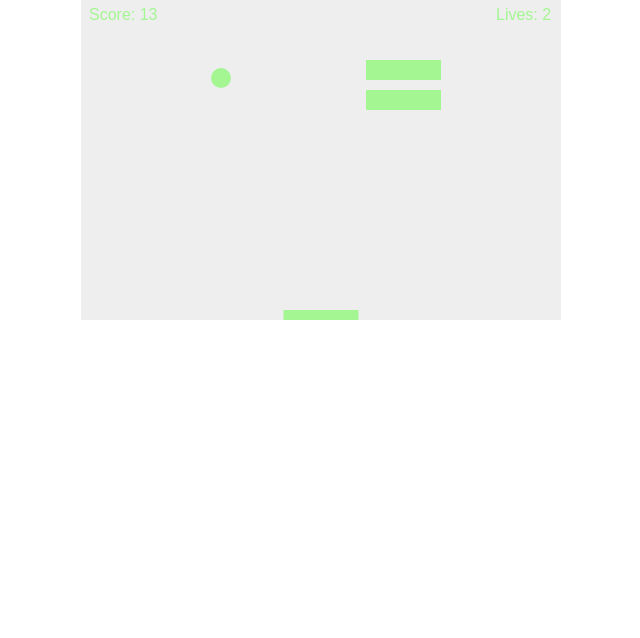
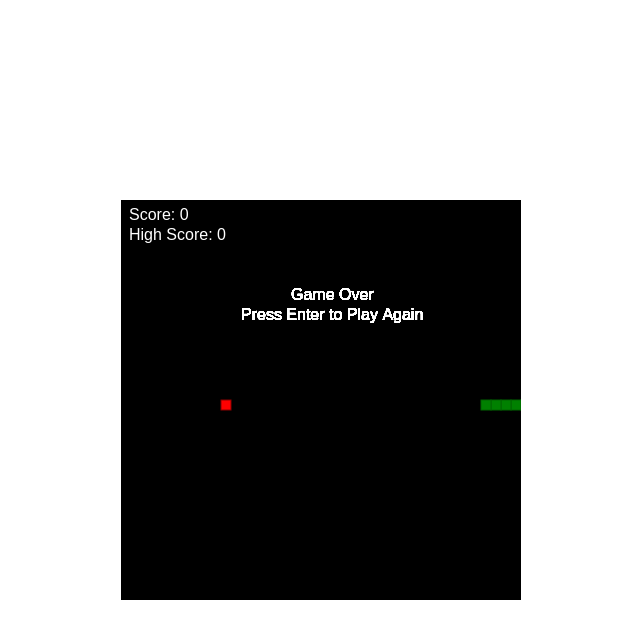
Before and after one commit to mattiaskvist/mattiaskvist.github.io, a plain HTML site: page index.html in a window 1280 px wide. Shown: the whole page, without its empty margins (319-959 px from the left). Drawn offline with Linux system fonts and the light colour scheme.

Commit message:
Change to snake game

```diff
--- a/index.html
+++ b/index.html
@@ -1,209 +1,27 @@
-<!doctype html>
-<html lang="en-US">
-  <head>
-    <meta charset="utf-8" />
-    <title>Brick Breaker</title>
-    <style>
-      * {
-        padding: 0;
-        margin: 0;
-      }
-      canvas {
-        background: #eee;
-        display: block;
-        margin: 0 auto;
-      }
-    </style>
-  </head>
-  <body>
-    <canvas id="myCanvas" width="480" height="320"></canvas>
+<!DOCTYPE html>
+<html lang="en">
 
-    <script>
-      // JavaScript code goes here
-    var canvas = document.getElementById("myCanvas");
-    var ctx = canvas.getContext("2d");
-    var ballRadius = 10;
-    var x = canvas.width/2;
-    var y = canvas.height-30;
-    var dx = 4;
-    var dy = -4;
-    var paddleHeight = 10;
-    var paddleWidth = 75;
-    var paddleX = (canvas.width-paddleWidth)/2;
-    var rightPressed = false;
-    var leftPressed = false;
-    var ballColor = "0095DD"
-    var score = 0;
-    var lives = 3;
+<head>
+    <title>Snake Game</title>
+    <meta charset="utf-8">
+    <meta name="viewport" content="width=device-width, initial-scale=1.0">
+</head>
 
-    var brickRowCount = 3;
-    var brickColumnCount = 5;
-    var brickWidth = 75;
-    var brickHeight = 20;
-    var brickPadding = 10;
-    var brickOffsetTop = 30;
-    var brickOffsetLeft = 30;
+<body>
+    <div style="touch-action: none;" id="snakediv">
+        <canvas id="snakeboard" width="400" height="400"></canvas>
+    </div>
+</body>
 
-    var bricks = [];
-    for (var c = 0; c < brickColumnCount; c++) {
-        bricks[c] = [];
-        for (var r = 0; r < brickRowCount; r++) {
-            bricks[c][r] = { x: 0, y: 0, status: 1 };
-        }
+<script src="snake.js"></script>
+<style>
+    #snakeboard {
+        position: absolute;
+
+        top: 50%;
+        left: 50%;
+        transform: translate(-50%, -50%);
     }
+</style>
 
-    document.addEventListener("keydown", keyDownHandler, false);
-    document.addEventListener("keyup", keyUpHandler, false);
-    document.addEventListener("mousemove", mouseMoveHandler, false);
-    document.addEventListener("touchstart", touchHandler);
-    document.addEventListener("touchmove", touchHandler);
-
-    function touchHandler(e){
-        if (e.touches) {
-            var relativeX = e.touches[0].pageX - canvas.offsetLeft;
-            if (relativeX > paddleWidth / 2 && relativeX < canvas.width - paddleWidth / 2) {
-                paddleX = relativeX - paddleWidth / 2;
-            }
-            e.preventDefault();
-            e.stopPropagation();
-        }
-    }
-    function mouseMoveHandler(e) {
-        var relativeX = e.clientX - canvas.offsetLeft;
-        if (relativeX > paddleWidth / 2 && relativeX < canvas.width - paddleWidth / 2) {
-            paddleX = relativeX - paddleWidth / 2;
-        }
-    }
-    function keyDownHandler(e) {
-        if(e.key == "Right" || e.key == "ArrowRight") {
-            rightPressed = true;
-        }
-        else if(e.key == "Left" || e.key == "ArrowLeft") {
-            leftPressed = true;
-        }
-    }
-
-    function keyUpHandler(e) {
-        if(e.key == "Right" || e.key == "ArrowRight") {
-            rightPressed = false;
-        }
-        else if(e.key == "Left" || e.key == "ArrowLeft") {
-            leftPressed = false;
-        }
-    }
-
-    function collisionDetection() {
-        for (var c = 0; c < brickColumnCount; c++) {
-            for (var r = 0; r < brickRowCount; r++) {
-                var b = bricks[c][r];
-                if (b.status === 1) {
-                    if (x > b.x &&
-                        x < b.x + brickWidth &&
-                        y > b.y &&
-                        y < b.y + brickHeight
-                    ) {
-                        dy = -dy
-                        ballColor = "#" + Math.floor(Math.random()*16777215).toString(16);
-                        b.status = 0;
-                        score++;
-                        if (score === brickColumnCount * brickRowCount) {
-                            alert("YOU WIN, CONGRATULATIONS!")
-                            document.location.reload();
-                        }
-
-                    }
-                }
-            }
-        }
-    }
-    function drawScore() {
-        ctx.font = "16px Arial";
-        ctx.fillStyle = ballColor;
-        ctx.fillText(`Score: ${score}`, 8, 20);
-    }
-    function drawLives() {
-        ctx.font = "16px Arial";
-        ctx.fillStyle = ballColor;
-        ctx.fillText(`Lives: ${lives}`, canvas.width - 65, 20);
-    }
-    function drawBall() {
-        ctx.beginPath();
-        ctx.arc(x, y, ballRadius, 0, Math.PI*2);
-        ctx.fillStyle = ballColor;
-        ctx.fill();
-        ctx.closePath();
-    }
-    function drawPaddle() {
-        ctx.beginPath();
-        ctx.rect(paddleX, canvas.height-paddleHeight, paddleWidth, paddleHeight);
-        ctx.fillStyle = ballColor;
-        ctx.fill();
-        ctx.closePath();
-    }
-    function drawBricks() {
-        for (var c = 0; c < brickColumnCount; c++) {
-            for (var r = 0; r < brickRowCount; r++) {
-                if (bricks[c][r].status === 1) {
-                    var brickX = (c * (brickWidth + brickPadding)) + brickOffsetLeft;
-                    var brickY = (r * (brickHeight + brickPadding)) + brickOffsetTop;
-                    bricks[c][r].x = brickX;
-                    bricks[c][r].y = brickY;
-                    ctx.beginPath();
-                    ctx.rect(brickX, brickY, brickWidth, brickHeight);
-                    ctx.fillStyle = "0095DD";
-                    ctx.fill();
-                    ctx.closePath();
-                }
-            }
-        }
-    }
-    function draw() {
-        ctx.clearRect(0, 0, canvas.width, canvas.height);
-        drawBricks();
-        drawBall();
-        drawPaddle();
-        collisionDetection();
-        drawScore();
-        drawLives();
-
-        if(x + dx > canvas.width-ballRadius || x + dx < ballRadius) {
-            dx = -dx;
-        }
-        if(y + dy < ballRadius) {
-            dy = -dy;
-        } else if (y + dy > canvas.height-ballRadius) {
-            if (x > paddleX && x < paddleX + paddleWidth) {
-                dy = -dy
-            } else {
-                lives--;
-                if (!lives) {
-                    alert("GAME OVER!\nYOUR SCORE: " + score );
-                    document.location.reload();
-                } else {
-                    x = canvas.width / 2;
-                    y = canvas.height - 30;
-                    dx = 4;
-                    dy = -4;
-                    paddleX = (canvas.width - paddleWidth) / 2;
-                }
-
-            }
-        }
-
-        if(rightPressed) {
-            paddleX = Math.min(paddleX + 7, canvas.width - paddleWidth);
-        }
-        else if(leftPressed) {
-            paddleX = Math.max(paddleX - 7, 0);
-        }
-
-        x += dx;
-        y += dy;
-
-        requestAnimationFrame(draw);
-    }
-
-    draw();
-    </script>
-  </body>
 </html>
--- /dev/null
+++ b/snake.js
@@ -0,0 +1,249 @@
+//snake script inspired by https://www.educative.io/blog/javascript-snake-game-tutorial
+
+const board_border = 'black';
+const board_background = 'black';
+const snake_col = 'green';
+const snake_border = 'darkgreen';
+const text_color = 'white';
+const food_col = 'red';
+const food_border = 'darkred';
+
+
+let snake = [
+    { x: 200, y: 200 },
+    { x: 190, y: 200 },
+    { x: 180, y: 200 },
+    { x: 170, y: 200 },
+    { x: 160, y: 200 }
+];
+
+// Horizontal velocity
+let dx = 10;
+// Vertical velocity
+let dy = 0;
+let food_x;
+let food_y;
+let score = 0;
+
+// Initialize high score from local storage or set to 0 if not found
+let high_score = localStorage.getItem("high_score") || 0;
+
+// Get the canvas element
+const canvas = document.getElementById("snakeboard");
+// Return a two dimensional drawing context
+const snakeboard_ctx = canvas.getContext("2d");
+// Start game
+main();
+
+gen_food();
+
+// main function called repeatedly to keep the game running
+function main() {
+    if (has_game_ended()) {
+        if (score > high_score) {
+            high_score = score;
+            localStorage.setItem("high_score", high_score);
+            draw_score();
+            draw_high_score();
+        }
+        snakeboard_ctx.font = "16px Arial";
+        snakeboard_ctx.fillStyle = text_color;
+        // center text based on width of canvas
+        snakeboard_ctx.fillText("Game Over", snakeboard.width / 2 - 30, snakeboard.height / 4);
+        // play again
+        snakeboard_ctx.fillText("Press Enter to Play Again", snakeboard.width / 2 - 80, snakeboard.height / 4 + 20);
+        return;
+    }
+
+    clearCanvas();
+    move_snake();
+    draw_food();
+    drawSnake();
+    draw_score();
+    draw_high_score();
+
+}
+setInterval(main, 100);
+
+// Draw one snake part
+function drawSnakePart(snakePart) {
+    // Set the colour of the snake part
+    snakeboard_ctx.fillStyle = snake_col;
+    // Set the border colour of the snake part
+    snakeboard_ctx.strokeStyle = snake_border;
+    // Draw a "filled" rectangle to represent the snake part at the coordinates
+    snakeboard_ctx.fillRect(snakePart.x, snakePart.y, 10, 10);
+    // Draw a border around the snake part
+    snakeboard_ctx.strokeRect(snakePart.x, snakePart.y, 10, 10);
+}
+
+// Draw the snake on the canvas
+function drawSnake() {
+    // Draw each part
+    snake.forEach(drawSnakePart);
+}
+
+// Clear the canvas
+function clearCanvas() {
+    //  Select the colour to fill the drawing
+    snakeboard_ctx.fillStyle = board_background;
+    //  Select the colour for the border of the canvas
+    snakeboard_ctx.strokeStyle = board_border;
+    // Draw a "filled" rectangle to cover the entire canvas
+    snakeboard_ctx.fillRect(0, 0, snakeboard.width, snakeboard.height);
+    // Draw a "border" around the entire canvas
+    snakeboard_ctx.strokeRect(0, 0, snakeboard.width, snakeboard.height);
+}
+
+// move snake
+function move_snake() {
+    const head = { x: snake[0].x + dx, y: snake[0].y + dy }
+    // Add the new head to the beginning of snake body
+    snake.unshift(head);
+    const has_eaten_food = snake[0].x === food_x && snake[0].y === food_y;
+    if (has_eaten_food) {
+        score++;
+        gen_food();
+    } else {
+        // Remove the last part of snake body
+        snake.pop();
+    }
+
+}
+
+function has_game_ended() {
+    for (let i = 4; i < snake.length; i++) {
+        if (snake[i].x === snake[0].x && snake[i].y === snake[0].y) return true;
+    }
+    const hitLeftWall = snake[0].x < 0;
+    const hitRightWall = snake[0].x > snakeboard.width - 10;
+    const hitTopWall = snake[0].y < 0;
+    const hitBottomWall = snake[0].y > snakeboard.height - 10;
+    return hitLeftWall || hitRightWall || hitTopWall || hitBottomWall;
+}
+
+function random_food(min, max) {
+    return Math.round((Math.random() * (max - min) + min) / 10) * 10;
+}
+
+function gen_food() {
+    food_x = random_food(0, snakeboard.width - 10);
+    food_y = random_food(0, snakeboard.height - 10);
+}
+
+function draw_food() {
+    snakeboard_ctx.fillStyle = food_col;
+    snakeboard_ctx.strokeStyle = food_border;
+
+    snakeboard_ctx.fillRect(food_x, food_y, 10, 10);
+    snakeboard_ctx.strokeRect(food_x, food_y, 10, 10);
+}
+
+function draw_score() {
+    snakeboard_ctx.font = "16px Arial";
+    snakeboard_ctx.fillStyle = text_color;
+    snakeboard_ctx.fillText(`Score: ${score}`, 8, 20)
+}
+
+function draw_high_score() {
+    snakeboard_ctx.font = "16px Arial";
+    snakeboard_ctx.fillStyle = text_color;
+    snakeboard_ctx.fillText(`High Score: ${high_score}`, 8, 40)
+}
+
+//--------------------------------------------
+// Controls
+
+// Keyboard controls
+document.addEventListener("keydown", keyDownHandler, false);
+
+// keydown handler
+// snake can't go in opposite direction of current direction
+function keyDownHandler(event) {
+    switch (event.key) {
+        case "ArrowLeft":
+            if (dx == 10) return;
+            dx = -10;
+            dy = 0;
+            break;
+        case "ArrowRight":
+            if (dx == -10) return;
+            dx = 10;
+            dy = 0;
+            break;
+        case "ArrowUp":
+            if (dy == 10) return;
+            dx = 0;
+            dy = -10;
+            break;
+        case "ArrowDown":
+            if (dy == -10) return;
+            dx = 0;
+            dy = 10;
+            break;
+        case "Enter":
+            if (has_game_ended()) {
+                location.reload();
+            }
+            break;
+    }
+}
+
+// Touch controls
+canvas.addEventListener("touchstart", touchStartHandler, false);
+canvas.addEventListener("touchmove", touchMoveHandler, false);
+
+let touch_start_x = null;
+let touch_start_y = null;
+
+function touchStartHandler(event) {
+    if (event.touches){
+        event.preventDefault();
+    }
+    touch_start_x = event.touches[0].clientX;
+    touch_start_y = event.touches[0].clientY;
+}
+
+function touchMoveHandler(event) {
+    if (event.touches){
+        event.preventDefault();
+    }
+    if (!touch_start_x || !touch_start_y) {
+        return;
+    }
+
+    let touch_end_x = event.touches[0].clientX;
+    let touch_end_y = event.touches[0].clientY;
+
+    let touch_dx = touch_end_x - touch_start_x;
+    let touch_dy = touch_end_y - touch_start_y;
+
+    if (Math.abs(touch_dx) > Math.abs(touch_dy)) {
+        if (touch_dx> 0) {
+            // right swipe
+            if (dx == -10) return;
+            dx = 10;
+            dy = 0;
+        } else {
+            // left swipe
+            if (dx == 10) return;
+            dx = -10;
+            dy = 0;
+        }
+    } else {
+        if (touch_dy > 0) {
+            // down swipe
+            if (dy == -10) return;
+            dx = 0;
+            dy = 10;
+        } else {
+            // up swipe
+            if (dy == 10) return;
+            dx = 0;
+            dy = -10;
+        }
+    }
+
+    touch_start_x = null;
+    touch_start_y = null;
+}
```
